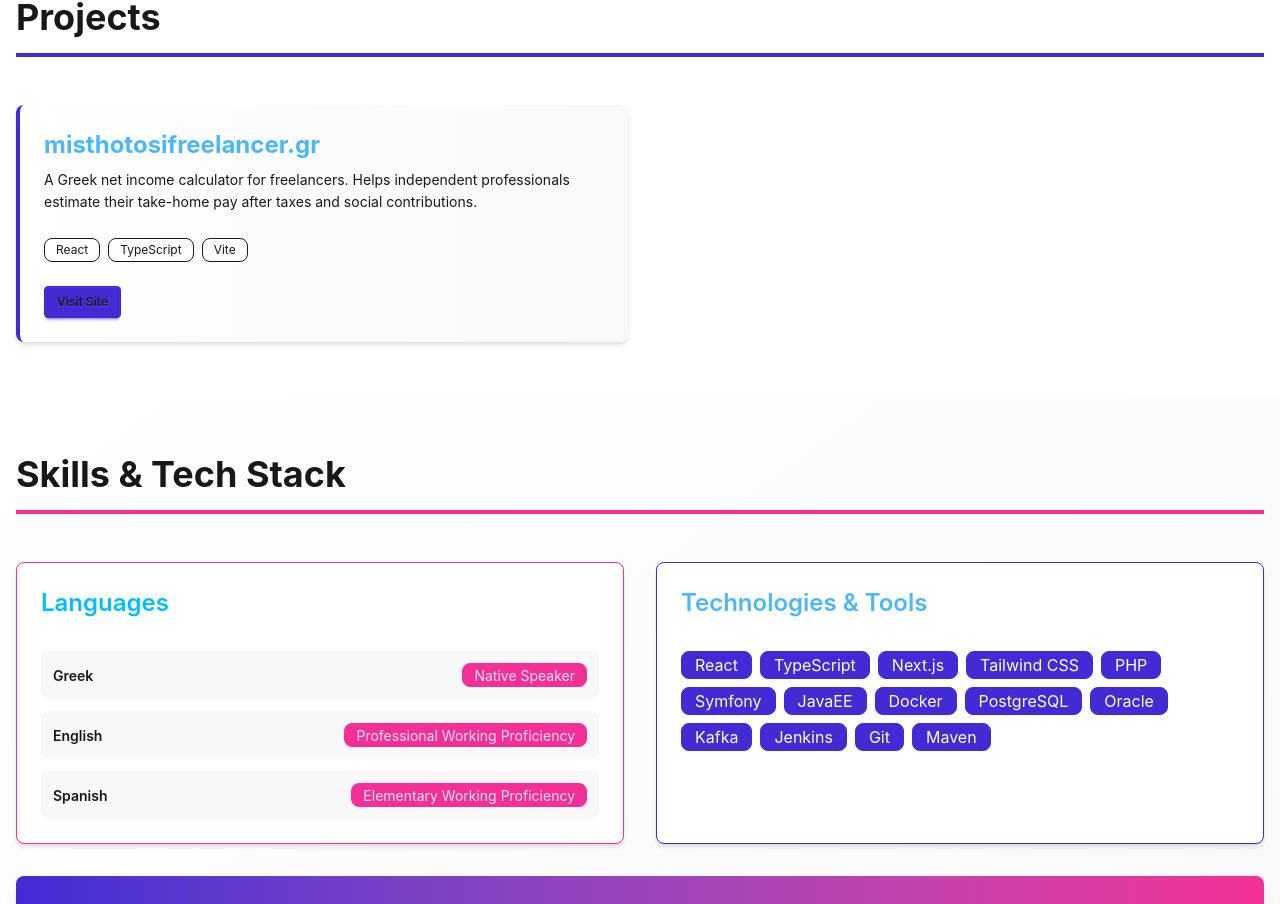
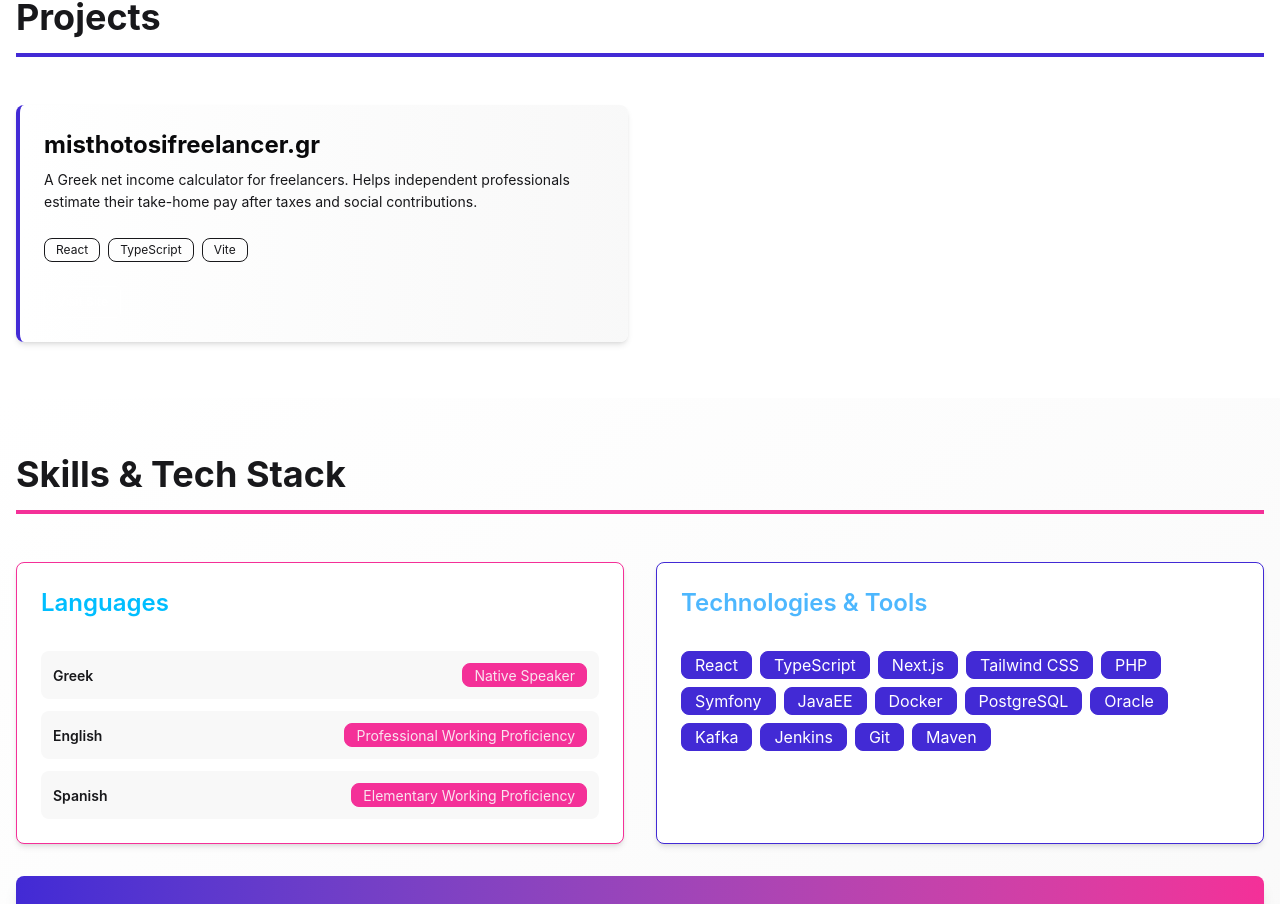
Before and after one commit to pgkavogiannis/pgkavogiannis.github.io, a Next.js app: page / in a window 1280 px wide. Shown: the part 2411-3315 px from the top of the page. Built offline with nearby package versions, Linux system fonts and the light colour scheme.

Commit message:
fix: improve project card title and button contrast in light theme
Use text-neutral for project titles and btn-outline for the Visit Site
button to ensure readable contrast in both light and dark themes.

```diff
--- a/components/sections/ProjectsSection.tsx
+++ b/components/sections/ProjectsSection.tsx
@@ -24,7 +24,7 @@ export const ProjectsSection: React.FC<ProjectsSectionProps> = ({ projects }) =>
                         className="card bg-gradient-to-r from-base-100 to-base-200 shadow-md border-l-4 border-primary hover:shadow-lg transition-shadow"
                     >
                         <div className="card-body">
-                            <h3 className="text-xl md:text-2xl font-bold text-primary">{project.title}</h3>
+                            <h3 className="text-xl md:text-2xl font-bold text-neutral">{project.title}</h3>
                             <p className="text-base-content leading-relaxed mb-4">{project.description}</p>
 
                             <div className="flex flex-wrap gap-2 mb-4">
@@ -36,7 +36,12 @@ export const ProjectsSection: React.FC<ProjectsSectionProps> = ({ projects }) =>
                             </div>
 
                             <div className="card-actions">
-                                <a href={project.url} target="_blank" rel="noopener noreferrer" className="btn btn-primary btn-sm">
+                                <a
+                                    href={project.url}
+                                    target="_blank"
+                                    rel="noopener noreferrer"
+                                    className="btn btn-outline btn-sm text-neutral-content"
+                                >
                                     Visit Site
                                 </a>
                             </div>
```
